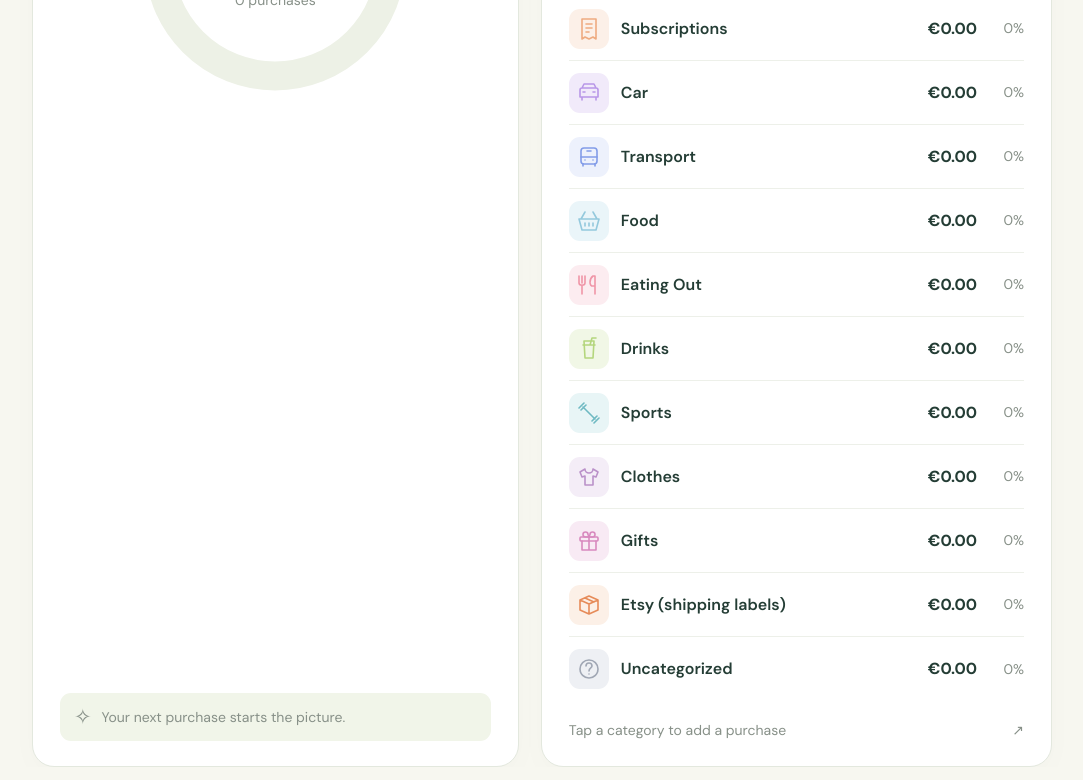
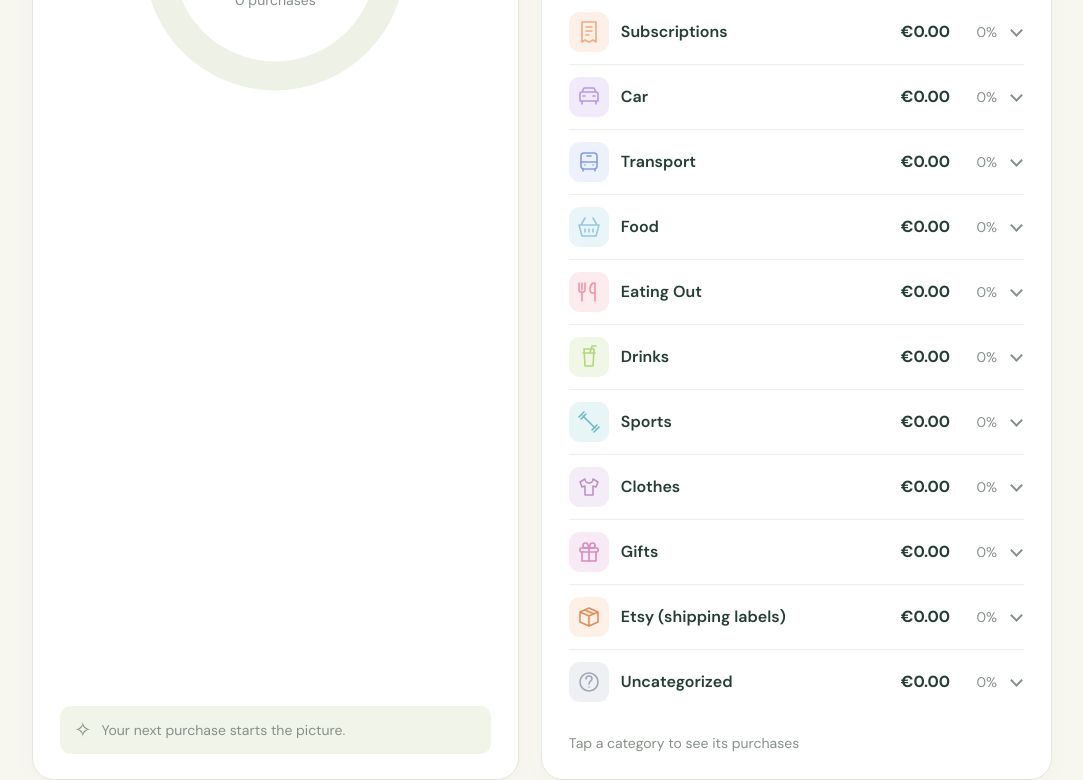
Before and after one commit to llukass22/Finance-Tracker, a website: page index.html in a window 1280 px wide. Shown: the part 598-1378 px from the top of the page, without its empty margins (98-1181 px from the left). Drawn offline with Linux system fonts and the light colour scheme.

Commit message:
Show monthly purchases in expandable spending categories

```diff
--- a/app.js
+++ b/app.js
@@ -161,23 +161,40 @@ $('spending-chart').addEventListener('keydown', event => {
   if (!event.repeat) updateChartSelection(slice.dataset.chartCategory);
 });
 
+function renderCategories(totals, total) {
+  const list = $('category-list');
+  const expanded = new Set([...list.querySelectorAll('details[open]')].map(row => row.dataset.category));
+  list.innerHTML = totals.map(category => {
+    const purchases = category.purchases.map(purchase => `
+      <li>
+        <span>${escapeHTML(purchase.note.trim() || purchase.merchant?.trim() || purchase.category)}</span>
+        <strong>${money(purchase.cents)}</strong>
+      </li>`).join('');
+    return `
+      <details class="category-details" data-category="${category.name}"${expanded.has(category.name) ? ' open' : ''}>
+        <summary class="category-row">
+          ${categoryIcon(category)}
+          <span class="category-name">${category.name}</span>
+          <span class="category-amount">${money(category.cents)}</span>
+          <span class="category-percent">${total ? Math.round(category.cents / total * 100) : 0}%</span>
+        </summary>
+        ${purchases ? `<ul class="category-purchases" role="list">${purchases}</ul>` : '<p class="category-empty">No purchases this month.</p>'}
+      </details>`;
+  }).join('');
+}
+
 function render() {
   periodLabel();
   const list = filtered();
   const total = list.reduce((sum, purchase) => sum + purchase.cents, 0);
-  const totals = categories.map(category => ({
-    ...category,
-    cents: list.filter(purchase => purchase.category === category.name).reduce((sum, purchase) => sum + purchase.cents, 0),
-  }));
+  const totals = categories.map(category => {
+    const purchases = list.filter(purchase => purchase.category === category.name);
+    const cents = purchases.reduce((sum, purchase) => sum + purchase.cents, 0);
+    return { ...category, cents, purchases };
+  });
   $('history-count').textContent = list.length;
   renderChart(list, totals, total);
-  $('category-list').innerHTML = totals.map(category => `
-    <button class="category-row" data-add="${category.name}" aria-label="Add a purchase to ${category.name}">
-      ${categoryIcon(category)}
-      <span class="category-name">${category.name}</span>
-      <span class="category-amount">${money(category.cents)}</span>
-      <span class="category-percent">${total ? Math.round(category.cents / total * 100) : 0}%</span>
-    </button>`).join('');
+  renderCategories(totals, total);
   const top = totals.reduce((highest, category) => category.cents > highest.cents ? category : highest, totals[0]);
   $('chart-insight').textContent = total
     ? `${top.name} makes up ${Math.round(top.cents / total * 100)}% of your spending.`
--- a/index.html
+++ b/index.html
@@ -15,7 +15,7 @@
 <div class="toolbar"><div class="view-navigation"><div class="tabs" role="tablist" aria-label="Main views"><button class="active" id="overview-tab" role="tab" aria-selected="true" aria-controls="overview">Overview</button><button id="history-tab" role="tab" aria-selected="false" aria-controls="history">History <span id="history-count">0</span></button></div><button type="button" class="text-button settings-button" id="settings-button" aria-haspopup="dialog" aria-controls="settings-dialog">Settings</button></div><div class="period-control"><div class="date-navigation"><button id="previous-period" class="icon-button" aria-label="Previous month">‹</button><span id="period-label"></span><button id="next-period" class="icon-button" aria-label="Next month">›</button></div></div></div>
 <section id="overview" role="tabpanel" aria-labelledby="overview-tab">
 <div class="overview-grid"><section id="chart-card" class="chart-card" aria-labelledby="chart-title"><div class="card-heading"><div><p class="eyebrow" id="chart-title">THE BIG PICTURE</p></div><span class="currency-pill">EUR €</span></div><div class="chart-wrap"><svg id="spending-chart" viewBox="0 0 280 280" role="group" aria-label="No purchases in this period"></svg><div class="chart-center" role="status"><span id="chart-selection-label">Total spent</span><strong id="total-spent">€0.00</strong><span id="purchase-count">0 purchases</span></div></div><div class="chart-footer"><span class="sparkle">✧</span><p id="chart-insight">Your next purchase starts the picture.</p></div></section>
-<section class="categories-card" aria-labelledby="categories-title"><div class="card-heading"><div><h2 id="categories-title">Categories</h2></div></div><div id="category-list"></div><p class="category-hint">Tap a category to add a purchase <span>↗</span></p></section></div>
+<section class="categories-card" aria-labelledby="categories-title"><div class="card-heading"><div><h2 id="categories-title">Categories</h2></div></div><div id="category-list"></div><p class="category-hint">Tap a category to see its purchases</p></section></div>
 </section>
 <section id="history" role="tabpanel" aria-labelledby="history-tab" hidden><div class="history-card"><div class="card-heading"><div><h2>Purchase history</h2></div><button id="export-csv" class="text-button">Export CSV ↗</button></div><div class="history-filters"><select id="category-filter" aria-label="Filter by category"><option value="all">All categories</option></select></div><div id="history-list"></div></div></section>
 </main>
--- a/styles.css
+++ b/styles.css
@@ -50,7 +50,27 @@ dialog label, .category-picker button, .toast { font-size: 1rem; }
 input, select, .primary-button, .secondary-button { min-height: 48px; }
 .tabs button, .text-button, .category-picker button, .toast button { min-height: 44px; }
 .category-icon { width: 40px; height: 40px; }
-.category-row { min-height: 64px; }
+.category-details { border-bottom: 1px solid var(--line); }
+.category-details:last-child { border-bottom: 0; }
+.category-row { min-height: 64px; border-bottom: 0; cursor: pointer; }
+.category-row::-webkit-details-marker { display: none; }
+.category-row:focus-visible { outline: 2px solid var(--green); outline-offset: -2px; }
+.category-row::after {
+  content: '';
+  flex: 0 0 auto;
+  width: 7px;
+  height: 7px;
+  margin-inline: 3px;
+  border: solid var(--muted);
+  border-width: 0 2px 2px 0;
+  transform: translateY(-2px) rotate(45deg);
+}
+.category-details[open] > .category-row::after { transform: translateY(2px) rotate(225deg); }
+.category-purchases { list-style: none; margin: 0 0 12px; padding: 4px 12px; border-radius: 10px; background: var(--soft); }
+.category-purchases li { display: flex; justify-content: space-between; gap: 12px; padding: 8px 0; }
+.category-purchases span { min-width: 0; overflow-wrap: anywhere; }
+.category-purchases strong { flex-shrink: 0; font-variant-numeric: tabular-nums; }
+.category-empty { margin: 0 0 12px; padding-inline: 12px; color: var(--muted); font-size: .875rem; }
 .category-name { flex: 1; min-width: 0; overflow-wrap: anywhere; }
 .category-amount { margin-left: 0; overflow-wrap: anywhere; }
 .category-percent { flex-shrink: 0; }
```
Also changed, not shown: tests/app.test.mjs (+16 -0 lines).
